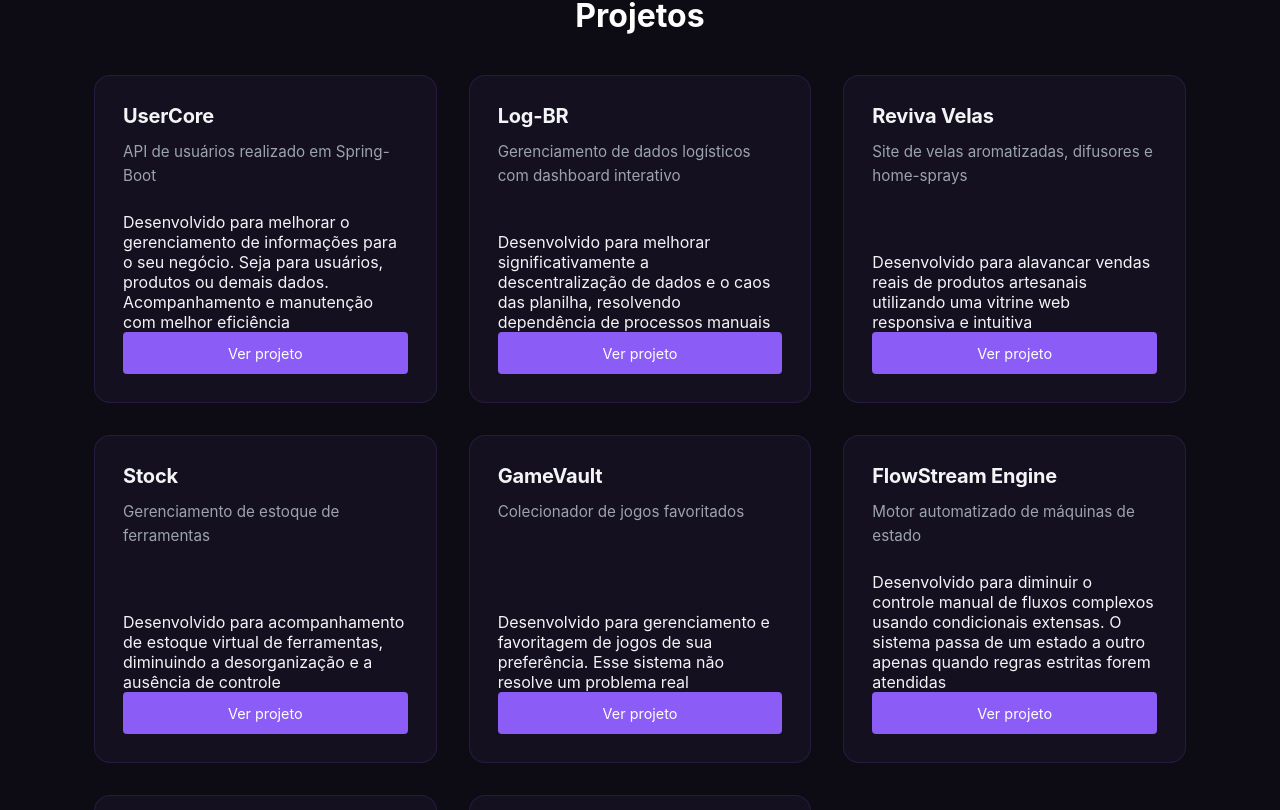
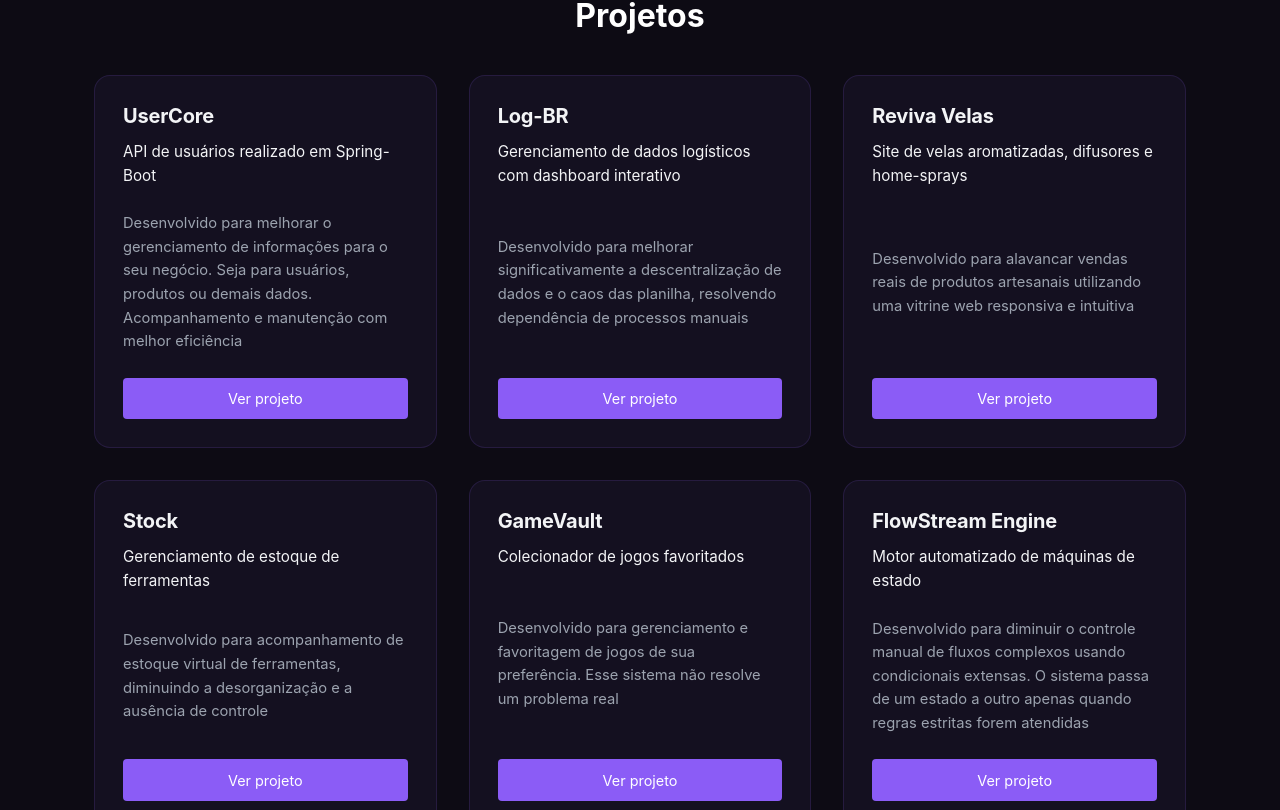
Before and after one commit to kauanvinicius9/Portfolio-Web, a React (Vite) app in the folder frontend/: page / in a window 1280 px wide. Shown: the part 1410-2220 px from the top of the page. Built offline with nearby package versions, Linux system fonts and the light colour scheme.

Commit message:
Add "Descriptions" to projects.ts

```diff
--- a/frontend/src/components/projectsCards.module.scss
+++ b/frontend/src/components/projectsCards.module.scss
@@ -33,8 +33,16 @@
   }
 
   &__description {
+    color: $text-main;
+    font-size: 0.95rem;
+    line-height: 1.6;
+    margin-bottom: 1.5rem;
+    flex-grow: 1;
+  }
+
+  &__efficiency {
     color: $text-muted;
-    font-size: 0.95rem;
+    font-size: 0.92rem;
     line-height: 1.6;
     margin-bottom: 1.5rem;
     flex-grow: 1;
```
